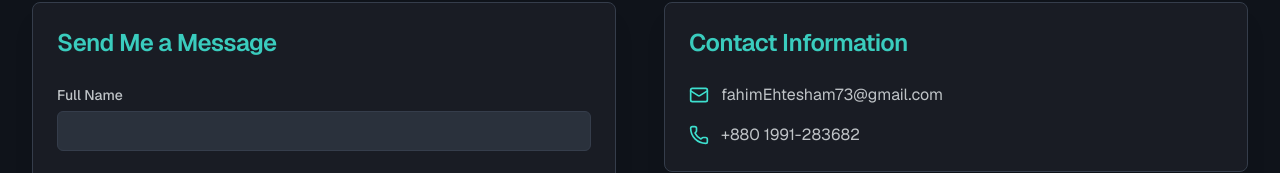
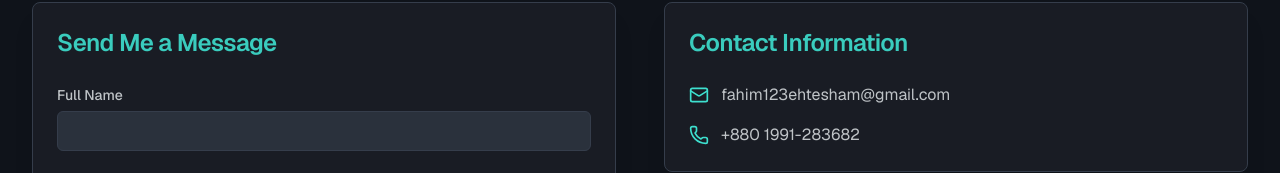
Before and after one commit to FahimEhtesham73/fahimwebportfolio, a Next.js app: page /contact in a window 1280 px wide. Shown: the part 287-460 px from the top of the page. Built offline with nearby package versions, Linux system fonts and the light colour scheme.

Commit message:
contact updated

```diff
--- a/app/contact/actions.ts
+++ b/app/contact/actions.ts
@@ -56,7 +56,7 @@ export async function submitContactForm(data: ContactFormValues): Promise<Submit
 
     // Email to you (receiving the contact form submission)
     const mailOptions = {
-      from: `"Portfolio Contact Form" <${process.env.EMAIL_USER || 'fahimEhtesham73@gmail.com'}>`,
+      from: `"Portfolio Contact Form" <${process.env.EMAIL_USER || 'fahim123ehtesham@gmail.com'}>`,
       to: 'ehtesamulhaque32@gmail.com', // Changed recipient
       replyTo: email,
       subject: `New Contact Form Submission from ${name}`,
@@ -86,7 +86,7 @@ export async function submitContactForm(data: ContactFormValues): Promise<Submit
 
     // Auto-reply email to the sender
     const autoReplyOptions = {
-      from: `"MD. Ehtesamul Haque Fahim" <${process.env.EMAIL_USER || 'fahimEhtesham73@gmail.com'}>`,
+      from: `"MD. Ehtesamul Haque Fahim" <${process.env.EMAIL_USER || 'fahim123ehtesham@gmail.com'}>`,
       to: email,
       subject: 'Thank you for contacting me!',
       html: `
@@ -111,7 +111,7 @@ export async function submitContactForm(data: ContactFormValues): Promise<Submit
           <div style="margin: 20px 0;">
             <p style="margin: 5px 0;"><strong>LinkedIn:</strong> <a href="https://www.linkedin.com/in/md-ehtesamul-haque-fahim-7354301a5" style="color: #40E0D0;">MD. Ehtesamul Haque Fahim</a></p>
             <p style="margin: 5px 0;"><strong>GitHub:</strong> <a href="https://github.com/FahimEhtesham73" style="color: #40E0D0;">FahimEhtesham73</a></p>
-            <p style="margin: 5px 0;"><strong>Email:</strong> <a href="mailto:fahimEhtesham73@gmail.com" style="color: #40E0D0;">fahimEhtesham73@gmail.com</a></p>
+            <p style="margin: 5px 0;"><strong>Email:</strong> <a href="mailto:fahim123ehtesham@gmail.com" style="color: #40E0D0;">fahim123ehtesham@gmail.com</a></p>
           </div>
 
           <p style="color: #555; line-height: 1.6;">
--- a/app/contact/page.tsx
+++ b/app/contact/page.tsx
@@ -131,7 +131,7 @@ export default function ContactPage() {
             <CardContent className="space-y-4">
               <div className="flex items-center space-x-3">
                 <Mail className="h-5 w-5 text-primary" />
-                <a href="mailto:fahimEhtesham73@gmail.com" className="text-foreground/80 hover:text-primary transition-colors">fahimEhtesham73@gmail.com</a>
+                <a href="mailto:fahim123ehtesham@gmail.com" className="text-foreground/80 hover:text-primary transition-colors">fahim123ehtesham@gmail.com</a>
               </div>
               <div className="flex items-center space-x-3">
                 <Phone className="h-5 w-5 text-primary" />
--- a/src/app/contact/actions.ts
+++ b/src/app/contact/actions.ts
@@ -56,7 +56,7 @@ export async function submitContactForm(data: ContactFormValues): Promise<Submit
 
     // Email to you (receiving the contact form submission)
     const mailOptions = {
-      from: `"Portfolio Contact Form" <${process.env.EMAIL_USER || 'fahimEhtesham73@gmail.com'}>`,
+      from: `"Portfolio Contact Form" <${process.env.EMAIL_USER || 'fahim123ehtesham@gmail.com'}>`,
       to: 'ehtesamulhaque32@gmail.com', // Changed recipient
       replyTo: email,
       subject: `New Contact Form Submission from ${name}`,
@@ -86,7 +86,7 @@ export async function submitContactForm(data: ContactFormValues): Promise<Submit
 
     // Auto-reply email to the sender
     const autoReplyOptions = {
-      from: `"MD. Ehtesamul Haque Fahim" <${process.env.EMAIL_USER || 'fahimEhtesham73@gmail.com'}>`,
+      from: `"MD. Ehtesamul Haque Fahim" <${process.env.EMAIL_USER || 'fahim123ehtesham@gmail.com'}>`,
       to: email,
       subject: 'Thank you for contacting me!',
       html: `
@@ -111,7 +111,7 @@ export async function submitContactForm(data: ContactFormValues): Promise<Submit
           <div style="margin: 20px 0;">
             <p style="margin: 5px 0;"><strong>LinkedIn:</strong> <a href="https://www.linkedin.com/in/md-ehtesamul-haque-fahim-7354301a5" style="color: #40E0D0;">MD. Ehtesamul Haque Fahim</a></p>
             <p style="margin: 5px 0;"><strong>GitHub:</strong> <a href="https://github.com/FahimEhtesham73" style="color: #40E0D0;">FahimEhtesham73</a></p>
-            <p style="margin: 5px 0;"><strong>Email:</strong> <a href="mailto:fahimEhtesham73@gmail.com" style="color: #40E0D0;">fahimEhtesham73@gmail.com</a></p>
+            <p style="margin: 5px 0;"><strong>Email:</strong> <a href="mailto:fahim123ehtesham@gmail.com" style="color: #40E0D0;">fahim123ehtesham@gmail.com</a></p>
           </div>
 
           <p style="color: #555; line-height: 1.6;">
--- a/src/app/contact/page.tsx
+++ b/src/app/contact/page.tsx
@@ -131,7 +131,7 @@ export default function ContactPage() {
             <CardContent className="space-y-4">
               <div className="flex items-center space-x-3">
                 <Mail className="h-5 w-5 text-primary" />
-                <a href="mailto:fahimEhtesham73@gmail.com" className="text-foreground/80 hover:text-primary transition-colors">fahimEhtesham73@gmail.com</a>
+                <a href="mailto:fahim123ehtesham@gmail.com" className="text-foreground/80 hover:text-primary transition-colors">fahim123ehtesham@gmail.com</a>
               </div>
               <div className="flex items-center space-x-3">
                 <Phone className="h-5 w-5 text-primary" />
```
